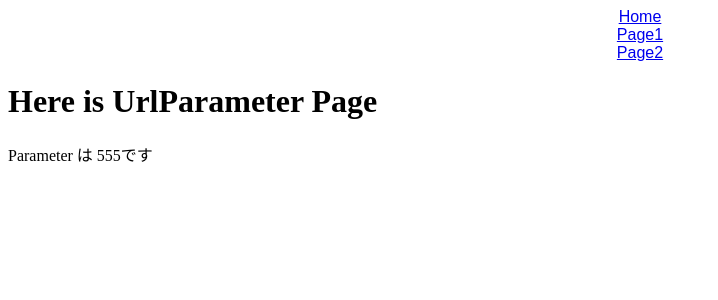
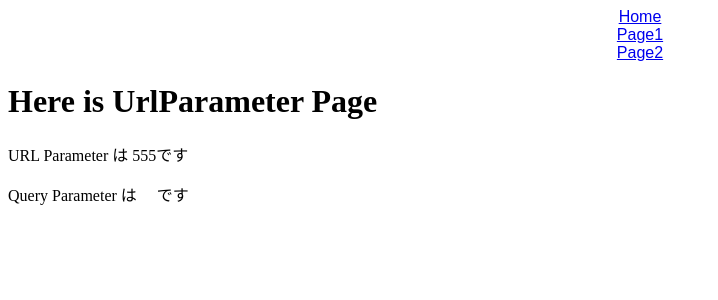
Before and after one commit to nfunato/codesandbox-react-router, a React (Create React App) app: page /page2/555 in a window 1280 px wide. Shown: the top 300 px of the page, without its empty margins (0-718 px from the left). Built offline with nearby package versions, Linux system fonts and the light colour scheme.

Commit message:
add Query parameter function

```diff
--- a/src/Page2.jsx
+++ b/src/Page2.jsx
@@ -6,7 +6,9 @@ export const Page2 = () => {
       <h1>Here is Page2</h1>
       {/* In real life, 'to' parameter should be given by JS script */}
       {/* 例えば page2/xxx の数値を書き換えてみるとよい */}
-      <Link to="/page2/555">URL Parameter</Link>
+      <Link to="/page2/999">URL Parameter</Link>
+      <br />
+      <Link to="/page2/999?name=hogehoge">Query Parameter</Link>
     </div>
   );
 };
--- a/src/UrlParameter.jsx
+++ b/src/UrlParameter.jsx
@@ -1,11 +1,18 @@
-import { useParams } from "react-router-dom";
+import { useLocation, useParams } from "react-router-dom";
 
 export const UrlParameter = () => {
   const { id } = useParams();
+  //const location = useLocation();
+  const { search } = useLocation();
+  const query = new URLSearchParams(search);
+  console.log(query);
+  // ?name=hogehoge から hogehogeを取得できる
+  // search は ?の後ろ全体
   return (
     <div>
       <h1>Here is UrlParameter Page</h1>
-      <p>Parameter は {id}です</p>
+      <p>URL Parameter は {id}です</p>
+      <p>Query Parameter は　{query.get("name")} です</p>
     </div>
   );
 };
```
